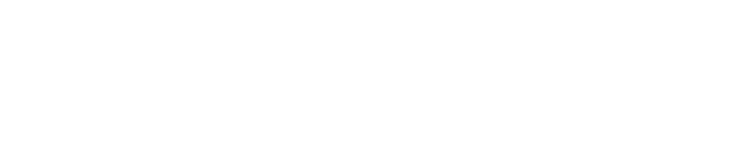
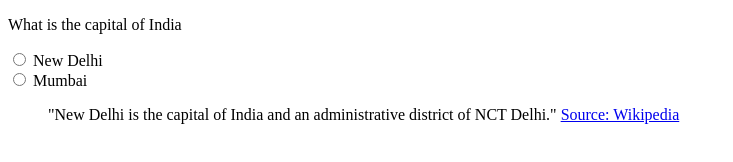
Before and after one commit to acciojob/trivia-satishcoderZZ1, a website: page main.html in a window 1280 px wide. Shown: the whole page, without its empty margins (0-733 px from the left). Drawn offline with Linux system fonts and the light colour scheme.

Commit message:
created a submission

```diff
--- a/main.html
+++ b/main.html
@@ -7,6 +7,21 @@
 </head>
 
 <body>
+	<form>
+		<p>What is the capital of India</p>
+		<label>
+			<input type="radio" name="capital" value="New Delhi">
+			New Delhi
+		</label> <br>
+		<label>
+			<input type="radio" name="capital" value="Mumbai">
+			Mumbai
+		</label>
+	</form>
+	<blockquote>
+		"New Delhi is the capital of India and an administrative district of NCT Delhi."
+		<site><a href="https://en.wikipedia.org/wiki/New_Delhi" target="_blank">Source: Wikipedia</a></site>
+	</blockquote>
 	<!-- the entire body must be written by student -->
     <script type="text/javascript" src="./script.js">
 </script>
```
